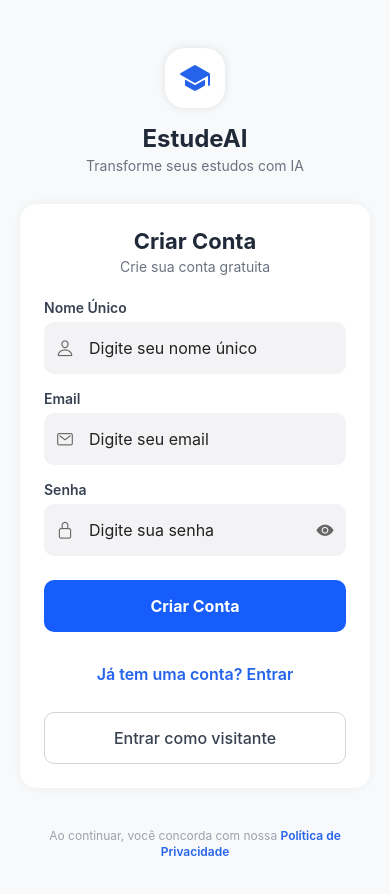
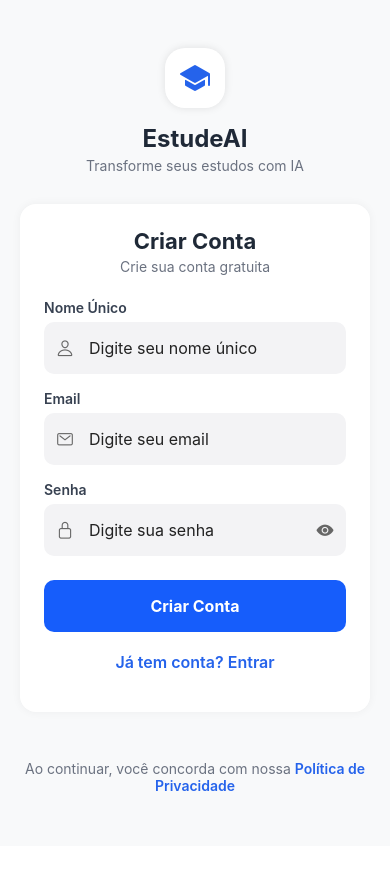
Before and after one commit to henrymzs/estudeAI, a React Native app in the folder mobile/src/: screen /Register in a window 390 px wide. Shown: the top 894 px of the page. After the commit the page ends 846 px from the top, so only its background shows below. Built offline with nearby package versions, Linux system fonts and the light colour scheme.

Commit message:
fix: faz pequenos ajustes de estilizacao, no footer da tela e no ultimo elemento da tela inserido no footer

```diff
--- a/mobile/src/screens/Register.js
+++ b/mobile/src/screens/Register.js
@@ -1,4 +1,4 @@
-import { View, Text, StyleSheet, SafeAreaView, StatusBar, ScrollView, KeyboardAvoidingView, Platform } from 'react-native';
+import { View, Text, StyleSheet, SafeAreaView, StatusBar, ScrollView, KeyboardAvoidingView, Platform, TouchableOpacity } from 'react-native';
 import { Ionicons } from "@expo/vector-icons";
 import { Button } from '../components/button';
 import { Input } from '../components/input';
@@ -64,25 +64,23 @@ export default function Register({ navigation }) {
                             />
 
                             <Button
-                                title={'Já tem uma conta? Entrar'}
+                                title={'Já tem conta? Entrar'}
                                 style={styles.secondaryButton}
                                 textStyle={styles.secondaryButtonText}
                                 onPress={() => navigation.navigate('Login')}
                             />
 
-                            <Button
-                                title={'Entrar como visitante'}
-                                style={styles.tertiaryButton}
-                                textStyle={styles.tertiaryButtonText}
-                            />
                         </View>
                     </View>
 
                     <View style={styles.footer}>
-                        <Text style={styles.footerText}>
-                            Ao continuar, você concorda com nossa{' '}
-                            <Text style={styles.footerLink}>Política de Privacidade</Text>
-                        </Text>
+                        <TouchableOpacity
+                            style={styles.createAccountLink}
+                        >
+                            <Text style={styles.createAccountText}>
+                                Ao continuar, você concorda com nossa{' '}<Text style={styles.createAccountLinkText}>Política de Privacidade</Text>
+                            </Text>
+                        </TouchableOpacity>
                     </View>
                 </ScrollView>
             </KeyboardAvoidingView>
@@ -105,6 +103,7 @@ const styles = StyleSheet.create({
         flexGrow: 1,
         paddingHorizontal: 20,
         paddingBottom: 20,
+        justifyContent: 'space-between',
     },
     headerSection: {
         alignItems: 'center',
@@ -170,7 +169,6 @@ const styles = StyleSheet.create({
     },
     buttonsContainer: {
         marginTop: 8,
-        gap: 12,
     },
     primaryButton: {
         marginBottom: 4,
@@ -195,16 +193,15 @@ const styles = StyleSheet.create({
         alignItems: 'center',
         paddingTop: 16,
         paddingBottom: 24,
+    }, createAccountLink: {
+        paddingVertical: 8,
     },
-    footerText: {
-        fontSize: 12,
-        color: '#9ca3af',
+    createAccountText: {
+        fontSize: 14,
+        color: '#6b7280',
         textAlign: 'center',
-        lineHeight: 16,
-        fontWeight: '400',
-        paddingHorizontal: 20,
     },
-    footerLink: {
+    createAccountLinkText: {
         color: '#2563EB',
         fontWeight: '600',
     },
```
